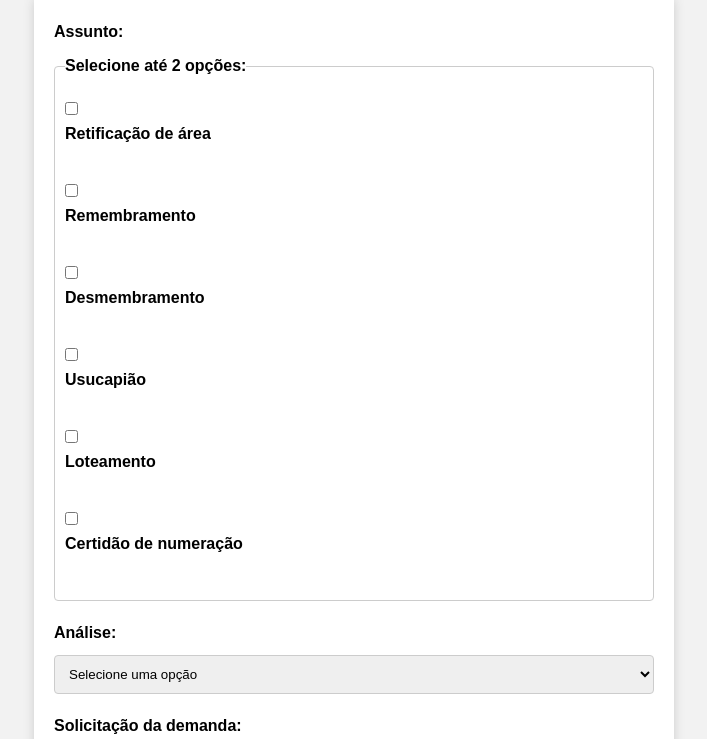
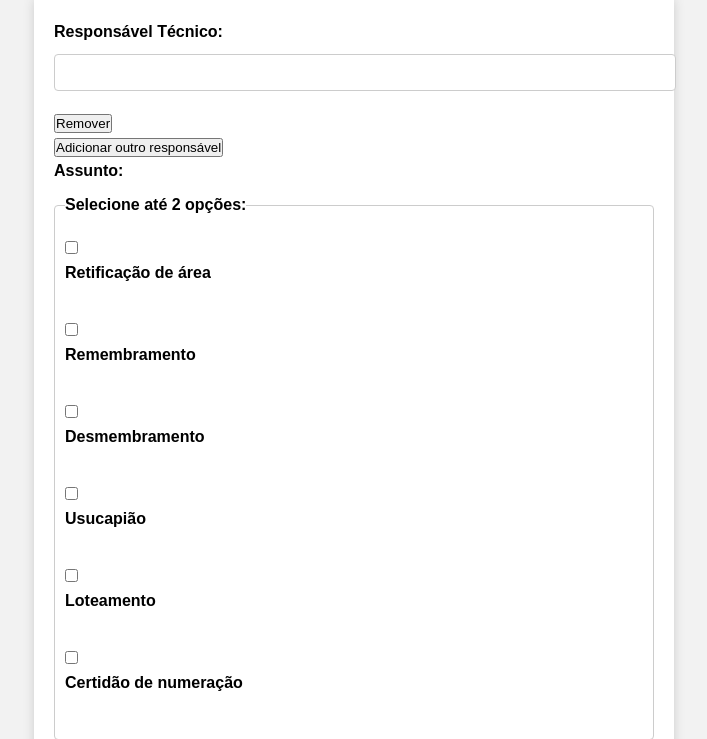
Before and after one commit to Fabricio-carmo96/Relatorio_tecnico_processos, a PHP site: page / in a window 1280 px wide. Shown: the top 739 px of the page, without its empty margins (286-993 px from the left). Run offline with PHP 8.4, Linux system fonts and the light colour scheme.

Commit message:
adicionado respo. técn no cabeçalho

```diff
--- a/index.php
+++ b/index.php
@@ -92,6 +92,15 @@ input[type="submit"]:hover {
 <body>
     <!-- Form selecionar assunto -->
     <form action="" method="post">
+    <label for="responsavel">Responsável Técnico:</label>
+      <div id="responsaveis">
+          <div>
+              <input type="text" name="responsavel[]" class="responsavel-input">
+              <button type="button" class="remove-responsavel">Remover</button>
+          </div>
+      </div>
+      <button type="button" id="add-responsavel">Adicionar outro responsável</button>
+
     <label for="assunto">Assunto:</label>
     <fieldset>
         <legend>Selecione até 2 opções:</legend>
@@ -281,6 +290,7 @@ input[type="submit"]:hover {
 require_once 'vendor/autoload.php';
 
 if ($_SERVER["REQUEST_METHOD"] == "POST") {
+    $responsaveis = $_POST['responsavel'];
     if (isset($_POST['assunto']) && is_array($_POST['assunto'])) {
       $assuntos = $_POST['assunto'];
       $texto_assunto = 'Assunto:';
@@ -485,9 +495,10 @@ $cell1->addImage('ib.jpeg', array(
 $cell2 = $table->addCell(2800);
 $cell2->addText('Responsável Técnico');
 $cell2->addTextBreak();
-$cell2->addText('Paloma R. B. Ferreira');
-$cell2->addTextBreak();
-$cell2->addText('Marlon Carvalho Heringer');
+foreach ($responsaveis as $responsavel) {
+  $cell2->addText($responsavel);
+  $cell2->addTextBreak();
+}
 $cell3 = $table->addCell(2500);
 $cell3->addText('Recebimento – Revisão');
 $cell3->addTextBreak();
@@ -520,6 +531,27 @@ $writer->save('exemplo.docx');
 
 ?>
 </body>
+<script> //Adicionar mais de um técnico responsável ou remover
+    var responsaveis = document.getElementById("responsaveis");
+    var addResponsavelButton = document.getElementById("add-responsavel");
+
+    function addResponsavel() {
+        var novoResponsavel = document.createElement("div");
+        novoResponsavel.innerHTML = '<input type="text" name="responsavel[]" class="responsavel-input"><button type="button" class="remove-responsavel">Remover</button>';
+        responsaveis.appendChild(novoResponsavel);
+
+        var removeResponsavelButtons = document.getElementsByClassName("remove-responsavel");
+        for (var i = 0; i < removeResponsavelButtons.length; i++) {
+            removeResponsavelButtons[i].addEventListener("click", removeResponsavel);
+        }
+    }
+
+    function removeResponsavel() {
+        this.parentElement.remove();
+    }
+
+    addResponsavelButton.addEventListener("click", addResponsavel);
+</script>
 <script>
 var checkboxes = document.querySelectorAll('input[type=checkbox][name="assunto[]"]');
 var maxLimit = 2;
```
Also changed, not shown: 1 other file.
